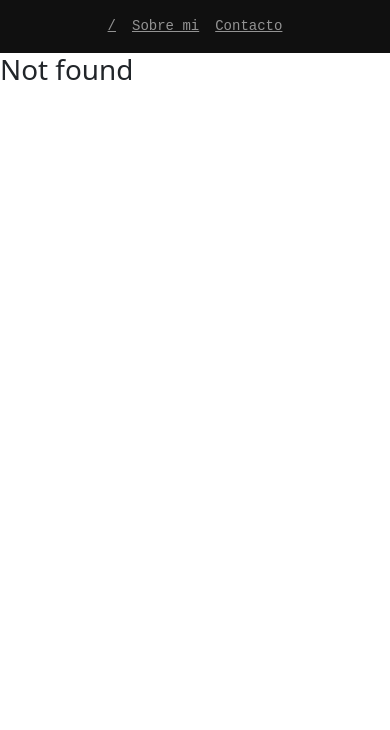
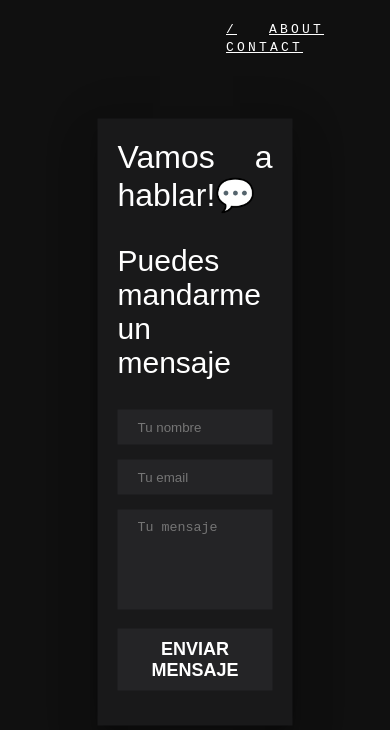
Before and after one commit to ptzt/Portfolio-Project, a React (Create React App) app: page /contact in a window 390 px wide. Before the commit this address had no page. Shown: the top 730 px of the page. Built offline with nearby package versions, Linux system fonts and the light colour scheme.

Commit message:
first version no responsive

```diff
--- a/package.json
+++ b/package.json
@@ -7,12 +7,12 @@
     "@testing-library/react": "^11.2.6",
     "@testing-library/user-event": "^12.8.3",
     "bootstrap": "^5.1.1",
+    "dotenv": "^8.2.0",
+    "emailjs-com": "^3.2.0",
     "react": "^17.0.2",
-    "react-bootstrap": "^2.0.0-rc.0",
     "react-dom": "^17.0.2",
     "react-helmet": "^6.1.0",
     "react-icons": "^4.3.1",
-    "react-router-bootstrap": "^0.25.0",
     "react-router-dom": "^5.3.0",
     "react-scripts": "4.0.3",
     "web-vitals": "^1.1.1"
--- a/src/App.css
+++ b/src/App.css
@@ -1,38 +1,12 @@
-.App {
-  text-align: center;
-}
+@media screen and (min-width: 55rem){
+    .App-main{
+      flex-direction: initial;
+    }
 
-.App-logo {
-  height: 40vmin;
-  pointer-events: none;
-}
-
-@media (prefers-reduced-motion: no-preference) {
-  .App-logo {
-    animation: App-logo-spin infinite 20s linear;
+    .App-category{
+      position: sticky;
+      top: var(--search-size-mx-h);
+      width: 40%;
+      max-width: 300px;
+    }
   }
-}
-
-.App-header {
-  background-color: #282c34;
-  min-height: 100vh;
-  display: flex;
-  flex-direction: column;
-  align-items: center;
-  justify-content: center;
-  font-size: calc(10px + 2vmin);
-  color: white;
-}
-
-.App-link {
-  color: #61dafb;
-}
-
-@keyframes App-logo-spin {
-  from {
-    transform: rotate(0deg);
-  }
-  to {
-    transform: rotate(360deg);
-  }
-}
--- /dev/null
+++ b/src/App.js
@@ -0,0 +1,37 @@
+import React from 'react';
+import { BrowserRouter as Router, Switch, Route } from "react-router-dom";
+import Main from './pages/main'
+import Contact from './pages/contact'
+import About from './pages/about'
+import Navb from './components/navbar'
+import NotFoundPage from './pages/404';
+import  "./App.css"
+
+
+
+export default function App() {
+    return (
+        <div className="App-Main">
+        <Router >
+        <Navb />
+        <Switch>
+            <Route
+            exact path="/"
+            component={Main}
+            />
+            <Route
+            exact path="/about"
+            component={About}
+            />
+            <Route
+            exact path="/contact"
+            component={Contact}
+            />
+            <Route
+            component={NotFoundPage}
+            />
+        </Switch>
+        </Router>
+        </div>
+    )
+}
--- a/src/components/navbar.jsx
+++ b/src/components/navbar.jsx
@@ -1,23 +1,26 @@
 import React from 'react'
-import {Navbar , Container, Nav} from 'react-bootstrap'
 import "../style/navbar.css"
+import { Link } from 'react-router-dom'
 
 
+export default function Navb() {
+  return (
+    <div className="App">
 
-function Navb() {
-    return(
-      <Navbar classname = "navbar" variant="dark">
-      <Container>
-      <link href="https://cdn.jsdelivr.net/npm/bootstrap@5.0.2/dist/css/bootstrap.min.css" rel="stylesheet" integrity="sha384-EVSTQN3/azprG1Anm3QDgpJLIm9Nao0Yz1ztcQTwFspd3yD65VohhpuuCOmLASjC" crossorigin="anonymous"/>
-      <Nav className="me-auto">
-        <Nav.Link href="/"><u>/</u></Nav.Link>
-        <Nav.Link href="/about"><u>Sobre mi</u></Nav.Link>
-        <Nav.Link href="/talk"><u>Contacto</u></Nav.Link>
-      </Nav>
-      </Container>
-    </Navbar>
+      <nav className="Navbar">
+        <ul>
+          <li>
+            <Link to="/">/</Link>
+          </li>
+          <li>
+            <Link to="/About">About</Link>
+          </li>
+          <li>
+            <Link to="/Contact">Contact</Link>
+          </li>
+        </ul>
+      </nav>
+    </div>
     )
 
 }
-
-export default Navb;
--- a/src/index.js
+++ b/src/index.js
@@ -1,26 +1,11 @@
 import React from 'react';
 import ReactDOM from 'react-dom';
 import reportWebVitals from './reportWebVitals';
-import { BrowserRouter as Router, Switch, Route } from "react-router-dom";
-import Main from './pages/main'
-import Talk from './pages/talk'
-import About from './pages/about'
-import Navb from './components/navbar'
-import NotFoundPage from './pages/404';
+import App from "./App.js"
 
 ReactDOM.render(
   <React.StrictMode>
-    <Router >
-    <Navb />
-
-    <Switch>
-    <Route exact path="/" component={Main} />
-    <Route exact path="/about" component={About} />
-    <Route exact path="/talk" component={Talk} />
-    <Route component={NotFoundPage} />
-    </Switch>
-
-    </Router>
+    <App />
   </React.StrictMode>,
   document.getElementById('root')
 );
--- a/src/pages/about.jsx
+++ b/src/pages/about.jsx
@@ -1,10 +1,23 @@
 import React from 'react'
+import '../style/main.css'
+
 
 function About() {
     return(
-        <div>
-            <h1>HOLA</h1>
+        <body className="mn">
+        <div className="main">
+            <p className="p1">Sobre mi</p>
+            <p className="p3">Soy un programador Fullstack del Norte de Argentina mas precisamente de Tucuman!. Me preocupo por el código accesible y eficaz. Soy un gran admirador leer y tengo pensado en contribuir al código abierto, me parece muy interesante y lindo ver a comunidades tan grandes trabajando juntas. Programo hace un año y medio, he aprendido mucho sobre principios de programación, escalado y arquitectura de sistemas. En este momento, estoy aprendiendo NextJs y Typescript con mucha calma pero me gustaria migrar este sitio a esas tecnologias en un tiempo.</p>
+            <p className="p3">
+                No estoy 100% seguro de qué poner en esta página, no lo he considerado mucho. Si tenes alguna idea o queres darme algun feedback ,
+                <a className="git"href="/contact">podes hacerlo aca!</a></p>
         </div>
+
+            <footer className="footer-about">
+            <h1>Tomas Millan</h1>
+            <p>Fullstack Developer • 2021</p>
+            </footer>
+        </body>
     )
 }
 
--- /dev/null
+++ b/src/pages/contact.jsx
@@ -0,0 +1,53 @@
+import React, { useState } from 'react'
+import emailjs from 'emailjs-com'
+import '../style/contact.css'
+
+const Contact = () => {
+    const [name, setName] = useState('');
+    const [email, setEmail] = useState('');
+    const [message, setMessage] = useState('');
+    const [emailSent, setEmailSent] = useState(false);
+
+    const submit = () => {
+        if (name && email && message) {
+            const serviceId = process.env.REACT_APP_SERVICE_ID;
+            const templateId = process.env.REACT_APP_TEMPLATE_ID;
+            const userId = process.env.REACT_APP_USER_ID;
+            const templateParams = {
+                name,
+                email,
+                message
+            };
+
+            emailjs.send(serviceId, templateId, templateParams, userId)
+                .then(response => console.log(response))
+                .then(error => console.log(error));
+
+            setName('');
+            setEmail('');
+            setMessage('');
+            setEmailSent(true);
+        } else {
+            alert('Por favor rellene todos los campos');
+        }
+    }
+    return (
+        <>
+
+
+        <div id="contact-form">
+        <div className="main">Vamos a hablar!💬
+        <p className="p4">Puedes mandarme un mensaje</p>
+        </div>
+            <input type="text" placeholder="Tu nombre" value={name} onChange={e => setName(e.target.value)} />
+            <input type="email" placeholder="Tu email" value={email} onChange={e => setEmail(e.target.value)}/>
+            <textarea placeholder="Tu mensaje" value={message} onChange={e => setMessage(e.target.value)}></textarea>
+            <button onClick={submit}>Enviar mensaje</button>
+            <span className={emailSent ? 'visible' : null}>Gracias por tu mensaje, me pondre en contacto contigo en un abrir y cerrar de ojos!</span>
+        </div>
+
+        </>
+    );
+};
+
+export default Contact;
--- a/src/pages/talk.jsx
+++ /dev/null
@@ -1,11 +0,0 @@
-import React from 'react'
-
-function Talk() {
-    return(
-        <div>
-            <h1>Talk with me</h1>
-        </div>
-    )
-}
-
-export default Talk;
--- /dev/null
+++ b/src/style/contact.css
@@ -0,0 +1,75 @@
+.main {
+    width: 100%;
+    margin: auto;
+    font-size: 32px;
+    font-family: 'Roboto' 400;
+}
+
+.p4 {
+    font-family: sans-serif;
+    font-size: 30px;
+}
+
+body {
+    background: #101010;
+}
+body #contact-form {
+    position: absolute;
+    background: #19191A;
+    color: #fff;
+    font-family: sans-serif;
+    padding: 20px;
+    top: 50%;
+    left: 50%;
+    transform: translate(-50%, -50%);
+    box-shadow: 0 11px 15px -7px rgba(0, 0, 0, .2), 0 24px 38px 3px rgba(0, 0, 0, .14), 0 9px 46px 8px rgba(0, 0, 0, .12);
+}
+body #contact-form input, body #contact-form textarea {
+    width: 100%;
+    border: 0;
+    padding: 10px 20px;
+    box-sizing: border-box;
+    margin-bottom: 15px;
+    background-color: #242426;
+}
+body #contact-form textarea {
+    height: 100px;
+    resize: vertical;
+    background-color: #242426;
+    resize: none;
+}
+body #contact-form button {
+    width: 100%;
+    padding: 10px;
+    border: 0;
+    cursor: pointer;
+    background: #242426;
+    font-weight: bold;
+    color: #fff;
+    font-size: 18px;
+    margin-bottom: 15px;
+    text-transform: uppercase;
+}
+body #contact-form span {
+    display: none;
+    text-align: center;
+}
+body #contact-form span.visible {
+    display: block;
+}
+
+
+@media (max-width: 400px) {
+    .main {
+        display: block;
+        margin: auto;
+    }
+}
+
+@media (min-width: 401px) and (max-width: 600px) {
+    .main{
+        display:block;
+        margin: auto;
+
+    }
+}
--- a/src/style/main.css
+++ b/src/style/main.css
@@ -1,31 +1,50 @@
 .mn{
     text-align: center;
+    background-color: #101010;
+    color:white;
+    margin: 200px;
+}
+
+.main {
+    text-align: justify;
+}
+
+.header {
+    margin-top: -150px;
 }
 
 .p1 {
-    color: #ededed;
     font-size: 54px;
+    font-family: 'Roboto', sans-serif;
+    font-weight: 700;
+    margin-top: -10px;
+}
+
+.p2 {
+    font-size: 20.2px;
+    font-family: "Roboto", sans-serif;
+    font-weight: 400;
+}
+.p3{
+    font-size: 20.2px;
+    font-family: "Roboto", sans-serif;
+    font-weight: 400;
+    margin-right: 400px;
+}
+
+.git {
+    color: white;
+}
+
+
+.p3 {
+    font-size: 27px;
     font-family: 'Roboto', sans-serif;
     font-weight: 700;
 }
 
-.p2 {
-    font-size: 16.2px;
-    font-family: "Roboto", sans-serif;
-    color: #ededed;
-    text-align: left;
-    margin: 200px;
-    margin-top: 0px;
-    font-weight: 400;
-}
-
-
-.p3 {
-    color: #ededed;
-    font-size: 27px;
-    font-family: 'Roboto', sans-serif;
-    font-weight: 700;
-    margin-top: -140px;
+.form {
+    display: inline-block;
 }
 
 
@@ -34,14 +53,48 @@
     -webkit-filter: invert(100%);
     filter: invert(100%);
     border: black;
+    display: inline;
+    cursor: pointer;
+    margin-top: 20px;
 }
+
+.icons {
+    display: grid;
+    grid-template-columns: repeat(auto-fill, minmax(300px ,1fr));
+    grid-gap: 1rem;
+}
+
+
 
 .footer {
     opacity: 50%;
     clear:both;
     position: relative;
     height: 200px;
-    margin-top: 400px;
-    color:white;
+    margin-top: 300px;
+}
 
+.footer-about {
+    margin-right: 400px;
+    margin-top: 200px;
+    opacity: 50%;
+    clear:both;
+    position: relative;
+    height: 200px;
 }
+
+
+@media (max-width: 400px) {
+    .main {
+        display: block;
+        margin: auto;
+    }
+}
+
+@media (min-width: 401px) and (max-width: 600px) {
+    .main{
+        display:block;
+        margin: auto;
+
+    }
+}
--- a/src/style/navbar.css
+++ b/src/style/navbar.css
@@ -1,10 +1,46 @@
-.navbar{
-    background-color: #101010;
+:root {
+  --font: "Liberation Mono" ;
+  --color-bg: #101010;
+  --color-txt: #fff;
 }
 
-.me-auto{
+
+body {
+  width: 100%;
+  font-family: var(--font);
+  color: var(--color-txt);
+  background: var(--color-bg);
+}
+
+
+
+.App {
+    text-align: left;
     margin: auto;
-    font-family: "Liberation Mono";
-    font-weight: 400;
-    font-size: 14px;
+    margin-left: 190px;
 }
+
+.App .Navbar {
+  grid-template-columns: auto 1fr;
+}
+
+.App .Navbar ul {
+    justify-content: flex-end;
+    padding: 0.25rem 0.75rem;
+    list-style: none;
+}
+
+.App .Navbar ul li {
+    margin: 0 0.75rem;
+    font-size: 0.813rem;
+    text-transform: uppercase;
+    display: inline-block;
+}
+
+.App .Navbar ul li a {
+  color: inherit;
+  text-decoration: underline;
+  padding: 0 0.25rem;
+  letter-spacing: 0.2rem;
+  position: relative;
+}
```
Also changed, not shown: src/pages/main.jsx (+55 -14 lines), 2 other files (tests, documents, lock files or other folders).
